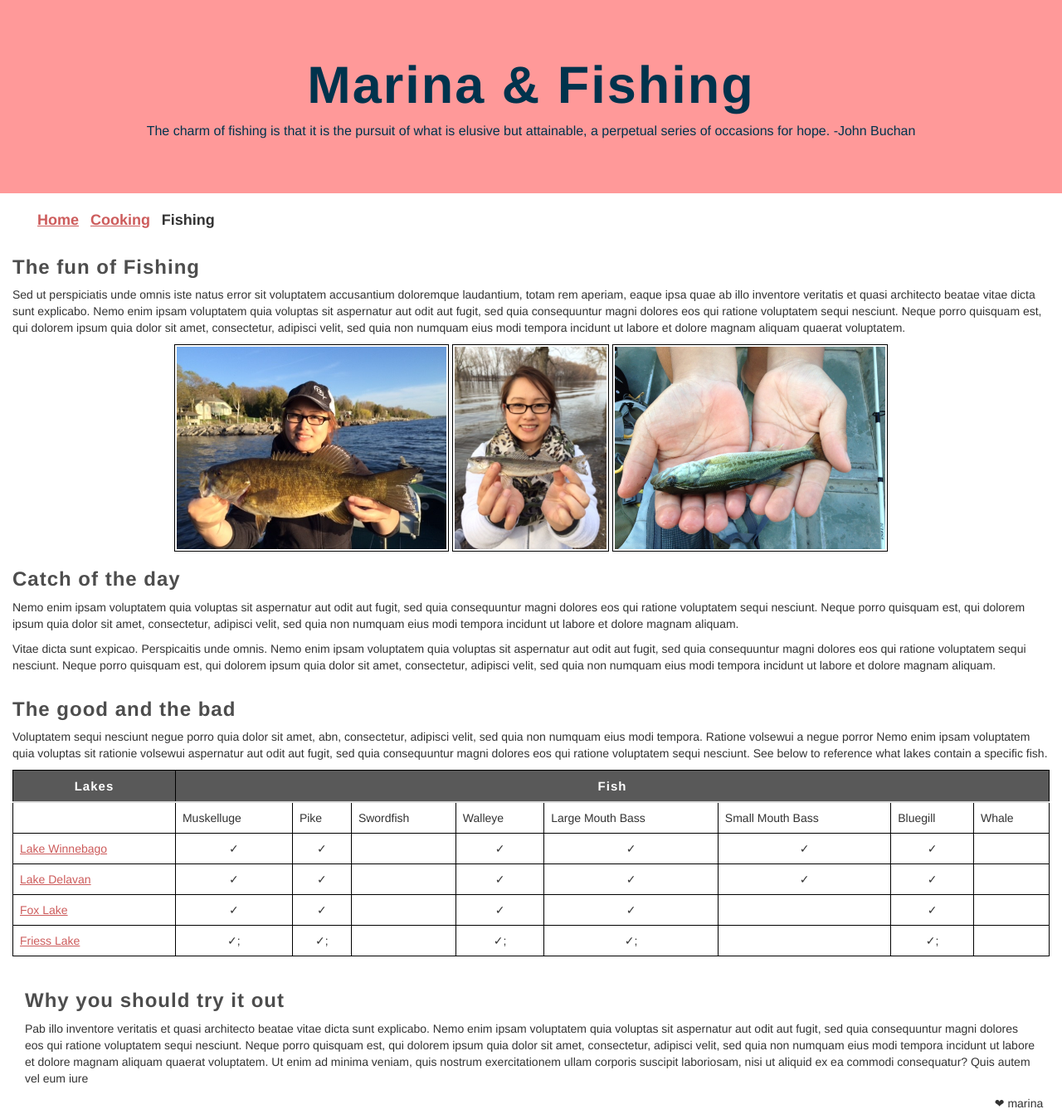
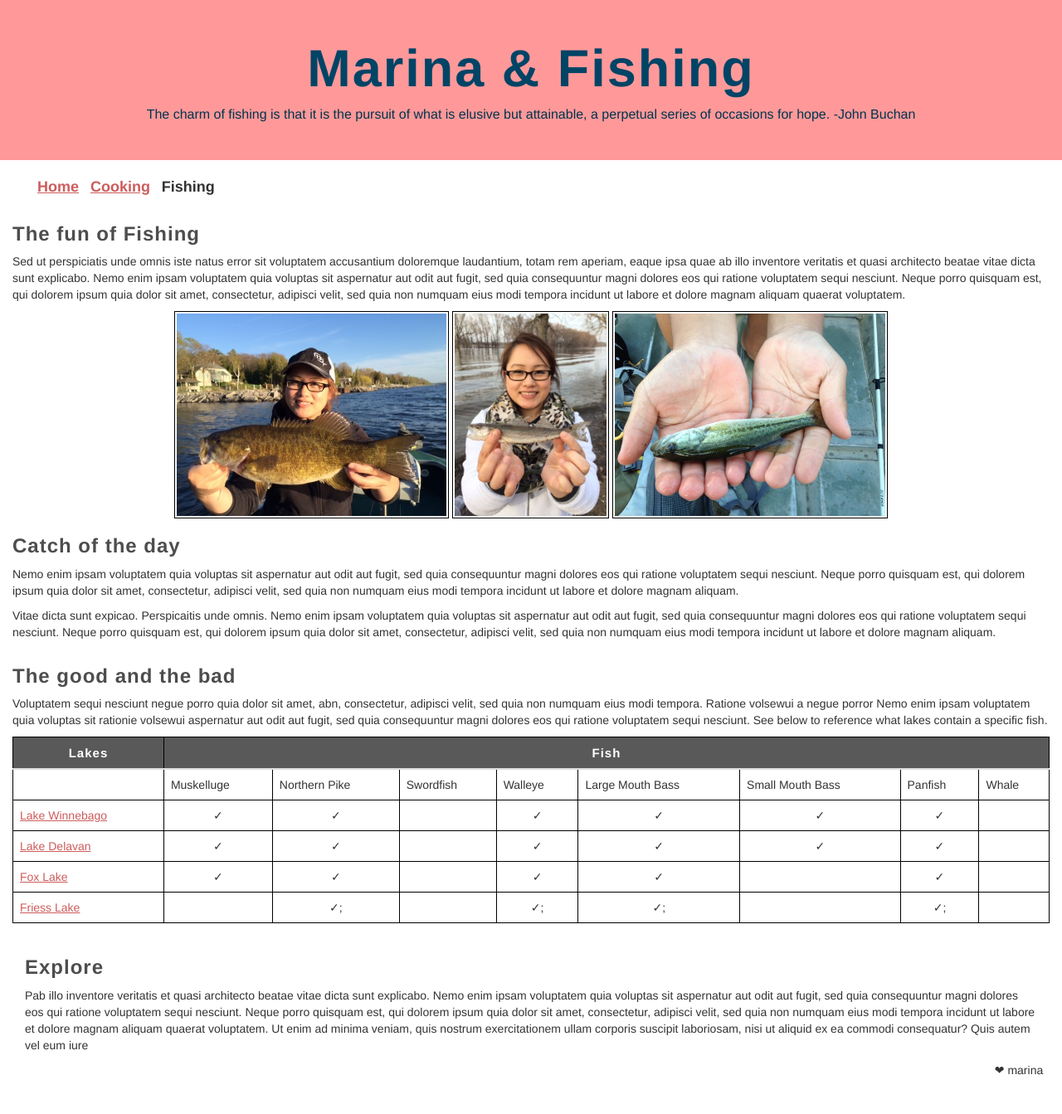
Before and after one commit to marinaher/marinaher.github.io, a plain HTML site: page Hobby/fishing.html in a window 1280 px wide. Shown: the whole page at 83% size. After the commit the page ends 1310 px from the top, so only its background shows below. Drawn offline with Linux system fonts and the light colour scheme.

Commit message:
update jumbotron sizes

```diff
--- a/Hobby/css/styles1.css
+++ b/Hobby/css/styles1.css
@@ -50,7 +50,7 @@ div.img img{
 	padding: 2px;
 }
 
-h1{
+h1, h2{
     color: #004466;
     font-weight: bold;
     letter-spacing: 2px;
--- a/Hobby/fishing.html
+++ b/Hobby/fishing.html
@@ -13,10 +13,10 @@
 	</head>
 <body>
 
-<div class="jumbotron">
-  <h1>Marina &amp; Fishing</h1>
-  <p id="quote">The charm of fishing is that it is the pursuit of what is elusive but attainable, a perpetual series of occasions for hope. -John Buchan</p>
-</div>
+	<div class="jumbotron">
+	  <h1>Marina &amp; Fishing</h1>
+	  <p id="quote">The charm of fishing is that it is the pursuit of what is elusive but attainable, a perpetual series of occasions for hope. -John Buchan</p>
+	</div>
 
 	<nav class="navigation">
 		<ul>
@@ -59,12 +59,12 @@
 		<tr>
 			<td></td>
 			<td>Muskelluge</td>
-			<td>Pike</td>
+			<td>Northern Pike</td>
 			<td>Swordfish</td>
 			<td>Walleye</td>
 			<td>Large Mouth Bass</td>
 			<td>Small Mouth Bass</td>
-			<td>Bluegill</td>
+			<td>Panfish</td>
 			<td>Whale</td>
 		</tr>
 	</thead>
@@ -104,7 +104,7 @@
 		</tr>
 		<tr>
 			<td><a href="https://www.lake-link.com/Wisconsin-Fishing-Reports/fox-lake-dodge-county/30381/" target="_blank">Friess Lake</a></td>
-			<td class="check">&#10003;;</td>
+			<td></td>
 			<td class="check">&#10003;;</td>
 			<td></td>
 			<td class="check">&#10003;;</td>
@@ -117,7 +117,7 @@
 	</table>
 
 	<div class="col-md-12">
-	<h3>Why you should try it out</h3>
+	<h3>Explore</h3>
 	<p>Pab illo inventore veritatis et quasi architecto beatae vitae dicta sunt explicabo. Nemo enim ipsam voluptatem quia voluptas sit aspernatur aut odit aut fugit, sed quia consequuntur magni dolores eos qui ratione voluptatem sequi nesciunt. Neque porro quisquam est, qui dolorem ipsum quia dolor sit amet, consectetur, adipisci velit, sed quia non numquam eius modi tempora incidunt ut labore et dolore magnam aliquam quaerat voluptatem. Ut enim ad minima veniam, quis nostrum exercitationem ullam corporis suscipit laboriosam, nisi ut aliquid ex ea commodi consequatur? Quis autem vel eum iure</p>
 	</div>
 </body>
```
Also changed, not shown: Hobby/index.html (+2 -2 lines), Hobby/css/bootstrap.css.
